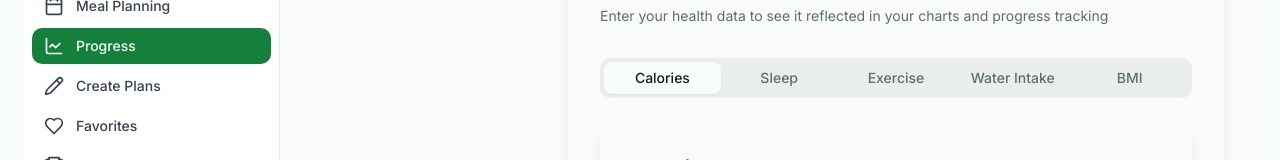
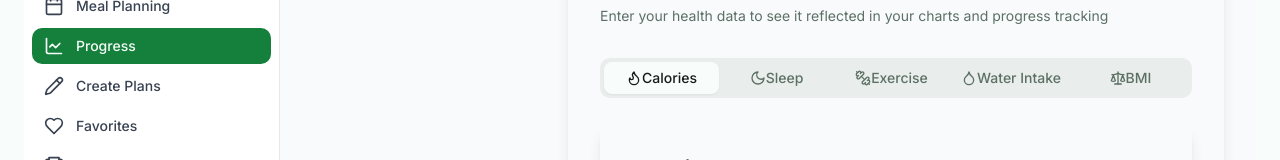
Before and after one commit to le-arch/tastehealth-harmony-hub, a React (Vite) app: page /progress in a window 1280 px wide. Both pictures are taken after a click on the button "Add Progress". Shown: the part 332-492 px from the top of the page. Built offline with nearby package versions, Linux system fonts and the light colour scheme; no server answers; the database is empty.

Commit message:
Update ProgressPage.tsx

```diff
--- a/src/pages/ProgressPage.tsx
+++ b/src/pages/ProgressPage.tsx
@@ -14,7 +14,7 @@ import CalorieTracker from '@/components/health/CalorieTracker';
 import SleepTracker from '@/components/health/SleepTracker';
 import ExerciseTracker from '@/components/health/ExerciseTracker';
 import HydrationInput from '@/components/health/HydrationInput';
-import { BarChart, TrendingUp, Trophy, History, ChevronLeft, PlusCircle, Edit, Gift } from 'lucide-react';
+import { BarChart, TrendingUp, Trophy, History, ChevronLeft, PlusCircle, Edit, Gift, Droplet, Moon, Flame, Scale, Dumbbell, } from 'lucide-react';
 import { useToast } from '@/hooks/use-toast';
 import ChallengeCreator from '@/components/ChallengeCreator';
 import { useScreenSize } from '@/utils/mobile';
@@ -148,18 +148,23 @@ const ProgressPage = () => {
                   <Tabs defaultValue="calories" className="w-full">
                     <ScrollableTabsList className="flex w-full">
                       <TabsTrigger value="calories" className="flex-1">
+                        <Flame className="h-4 w-4" />
                         {isSmallScreen ? "" : t.calories}
                       </TabsTrigger>
                       <TabsTrigger value="sleep" className="flex-1">
+                        <Moon className="h-4 w-4" />
                         {isSmallScreen ? "" : t.sleep}
                       </TabsTrigger>
                       <TabsTrigger value="exercise" className="flex-1">
+                        <Dumbbell className="h-4 w-4" />
                         {isSmallScreen ? "" : t.exercise}
                       </TabsTrigger>
                       <TabsTrigger value="water" className="flex-1">
+                        <Droplet className="h-4 w-4" />
                         {isSmallScreen ? "" : t.water}
                       </TabsTrigger>
                       <TabsTrigger value="bmi" className="flex-1">
+                        <Scale className="h-4 w-4" />
                         {isSmallScreen ? "" : t.bmiTracker}
                       </TabsTrigger>
                     </ScrollableTabsList>
```
